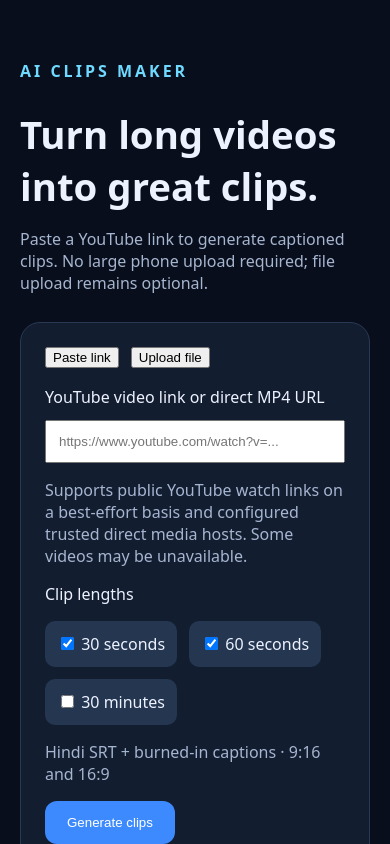
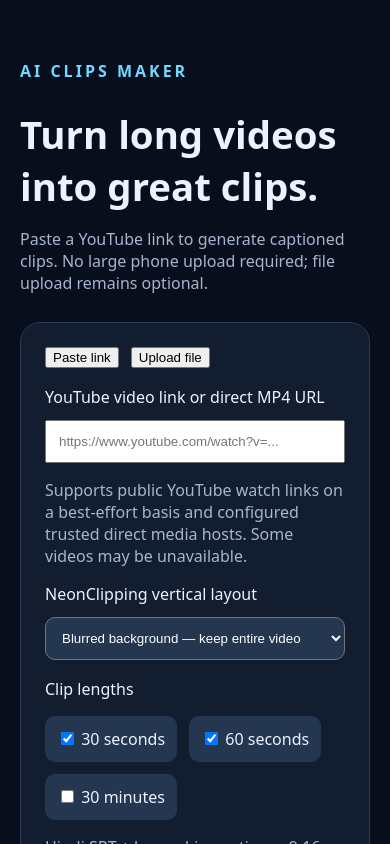
Before and after one commit to pallavigaming353-ai/ai-clips-maker, a Next.js app: page / in a window 390 px wide. Shown: the top 844 px of the page. Built offline with nearby package versions, Linux system fonts and the light colour scheme.

Commit message:
Add iPhone-friendly NeonClipping layout selector

```diff
--- a/app/page.tsx
+++ b/app/page.tsx
@@ -8,12 +8,13 @@ export default function Home(){
  const [url,setUrl]=useState("");
  const [mode,setMode]=useState<"link"|"upload">("link");
  const [lengths,setLengths]=useState<number[]>([30,60]);
+ const [layout,setLayout]=useState<"fill"|"blur">("blur");
  const [job,setJob]=useState<Job|null>(null);
  const [busy,setBusy]=useState(false);
  const [error,setError]=useState("");
  const stages:Record<string,string>={queued:"Waiting for processing slot",importing:"Importing video from link",uploading:"Uploading video",transcribing:"Analyzing speech and generating subtitles",rendering:"Rendering MP4 clips",complete:"Clips ready",failed:"Processing failed"};
  useEffect(()=>{if(!job||["complete","failed"].includes(job.status))return;const id=setInterval(async()=>{try{const r=await fetch(api+"/api/jobs/"+job.id);if(r.ok)setJob(await r.json());else setError("Unable to check processing status.");}catch{setError("Cannot reach processing server.");}},3000);return()=>clearInterval(id)},[job?.id,job?.status]);
- async function submit(){if(mode==="upload"&&!file||mode==="link"&&!url.trim())return;setBusy(true);setError("");setJob(null);try{const data=new FormData();if(mode==="upload"&&file)data.append("file",file);if(mode==="link")data.append("url",url.trim());data.append("lengths",lengths.join(","));const r=await fetch(api+(mode==="link"?"/api/jobs/from-link":"/api/jobs"),{method:"POST",body:data});const body=await r.json().catch(()=>({detail:`Server returned HTTP ${r.status} without a valid JSON response`}));if(!r.ok){const detail=body.detail;const reason=typeof detail==="string"?detail:Array.isArray(detail)?detail.map((item:{loc?:unknown[];msg?:string})=>`${Array.isArray(item.loc)?item.loc.join("."):"request"}: ${item.msg||"invalid value"}`).join("; "):`Request failed (HTTP ${r.status})`;throw new Error(reason)}setJob(body);}catch(e){setError(e instanceof Error?(e.message==="Load failed"?"Connection interrupted during upload. Try a smaller MP4 file or retry after the backend wakes up.":e.message):"Upload failed")}finally{setBusy(false)}}
+ async function submit(){if(mode==="upload"&&!file||mode==="link"&&!url.trim())return;setBusy(true);setError("");setJob(null);try{const data=new FormData();if(mode==="upload"&&file)data.append("file",file);if(mode==="link")data.append("url",url.trim());data.append("lengths",lengths.join(","));data.append("layout",layout);const r=await fetch(api+(mode==="link"?"/api/jobs/from-link":"/api/jobs"),{method:"POST",body:data});const body=await r.json().catch(()=>({detail:`Server returned HTTP ${r.status} without a valid JSON response`}));if(!r.ok){const detail=body.detail;const reason=typeof detail==="string"?detail:Array.isArray(detail)?detail.map((item:{loc?:unknown[];msg?:string})=>`${Array.isArray(item.loc)?item.loc.join("."):"request"}: ${item.msg||"invalid value"}`).join("; "):`Request failed (HTTP ${r.status})`;throw new Error(reason)}setJob(body);}catch(e){setError(e instanceof Error?(e.message==="Load failed"?"Connection interrupted during upload. Try a smaller MP4 file or retry after the backend wakes up.":e.message):"Upload failed")}finally{setBusy(false)}}
  return <main style={{maxWidth:1000,margin:"auto",padding:"44px 20px"}}>
  <p style={{color:"#6fd9ff",letterSpacing:3,fontWeight:700}}>AI CLIPS MAKER</p>
  <h1 style={{fontSize:"clamp(2.4rem,6vw,4.4rem)",marginBottom:8}}>Turn long videos into great clips.</h1>
@@ -21,7 +22,7 @@ export default function Home(){
  <section style={{background:"#131d30",border:"1px solid #293955",borderRadius:20,padding:24,marginTop:28}}>
  <div style={{display:"flex",gap:12,marginBottom:18}}><button onClick={()=>setMode("link")} aria-pressed={mode==="link"}>Paste link</button><button onClick={()=>setMode("upload")} aria-pressed={mode==="upload"}>Upload file</button></div>
  {mode==="link"?<><label htmlFor="video-url">YouTube video link or direct MP4 URL</label><input id="video-url" type="url" placeholder="https://www.youtube.com/watch?v=..." value={url} onChange={e=>setUrl(e.target.value)} style={{display:"block",width:"100%",padding:12,margin:"12px 0 8px",boxSizing:"border-box"}}/><p style={{color:"#a6b5d0"}}>Supports public YouTube watch links on a best-effort basis and configured trusted direct media hosts. Some videos may be unavailable.</p></>:<><label htmlFor="upload">Upload MP4 / MOV</label><input id="upload" type="file" accept="video/mp4,video/quicktime" onChange={e=>setFile(e.target.files?.[0]??null)} style={{display:"block",margin:"16px 0 24px",width:"100%"}}/></>}
- <p>Clip lengths</p><div style={{display:"flex",gap:12,flexWrap:"wrap"}}>{[30,60,1800].map(n=><label key={n} style={{padding:12,background:"#243650",borderRadius:10}}><input type="checkbox" checked={lengths.includes(n)} onChange={e=>setLengths(v=>e.target.checked?[...v,n]:v.filter(x=>x!==n))}/> {n===1800?"30 minutes":n+" seconds"}</label>)}</div><p style={{color:"#a6b5d0"}}>Hindi SRT + burned-in captions · 9:16 and 16:9</p>
+ <label htmlFor="neon-layout">NeonClipping vertical layout</label><select id="neon-layout" value={layout} onChange={e=>setLayout(e.target.value as "fill"|"blur")} style={{display:"block",width:"100%",padding:12,margin:"12px 0 18px",background:"#243650",color:"white",borderRadius:10}}><option value="blur">Blurred background — keep entire video</option><option value="fill">Fill screen — center crop</option></select><p>Clip lengths</p><div style={{display:"flex",gap:12,flexWrap:"wrap"}}>{[30,60,1800].map(n=><label key={n} style={{padding:12,background:"#243650",borderRadius:10}}><input type="checkbox" checked={lengths.includes(n)} onChange={e=>setLengths(v=>e.target.checked?[...v,n]:v.filter(x=>x!==n))}/> {n===1800?"30 minutes":n+" seconds"}</label>)}</div><p style={{color:"#a6b5d0"}}>Hindi SRT + burned-in captions · 9:16 and 16:9</p>
  <button disabled={(mode==="upload"?!file:!url.trim())||lengths.length===0||busy||!!job&&!["complete","failed"].includes(job.status)} onClick={submit} style={{padding:"14px 22px",borderRadius:12,background:"#3d8aff",color:"white",border:0,cursor:"pointer"}}>{busy?"Submitting...":"Generate clips"}</button>
  {error&&<p role="alert" style={{color:"#ff9898"}}>{error}</p>}
  {job&&<div role="status" aria-live="polite" style={{marginTop:18,padding:14,borderRadius:12,background:"#202e44"}}><strong>{stages[job.status]||job.status}</strong>{job.error&&<p style={{color:"#ff9898"}}>{job.error}</p>}<p style={{fontSize:12,color:"#a6b5d0",marginBottom:0}}>Job ID: {job.id}</p></div>}
```
